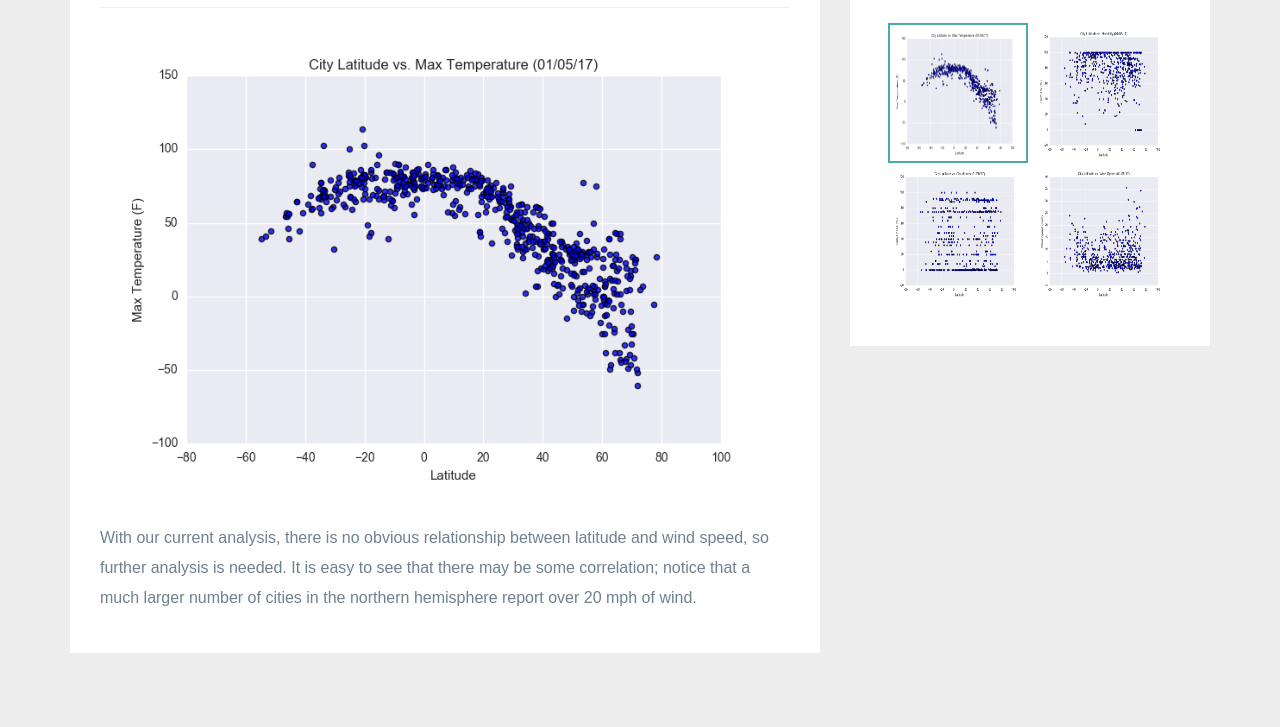
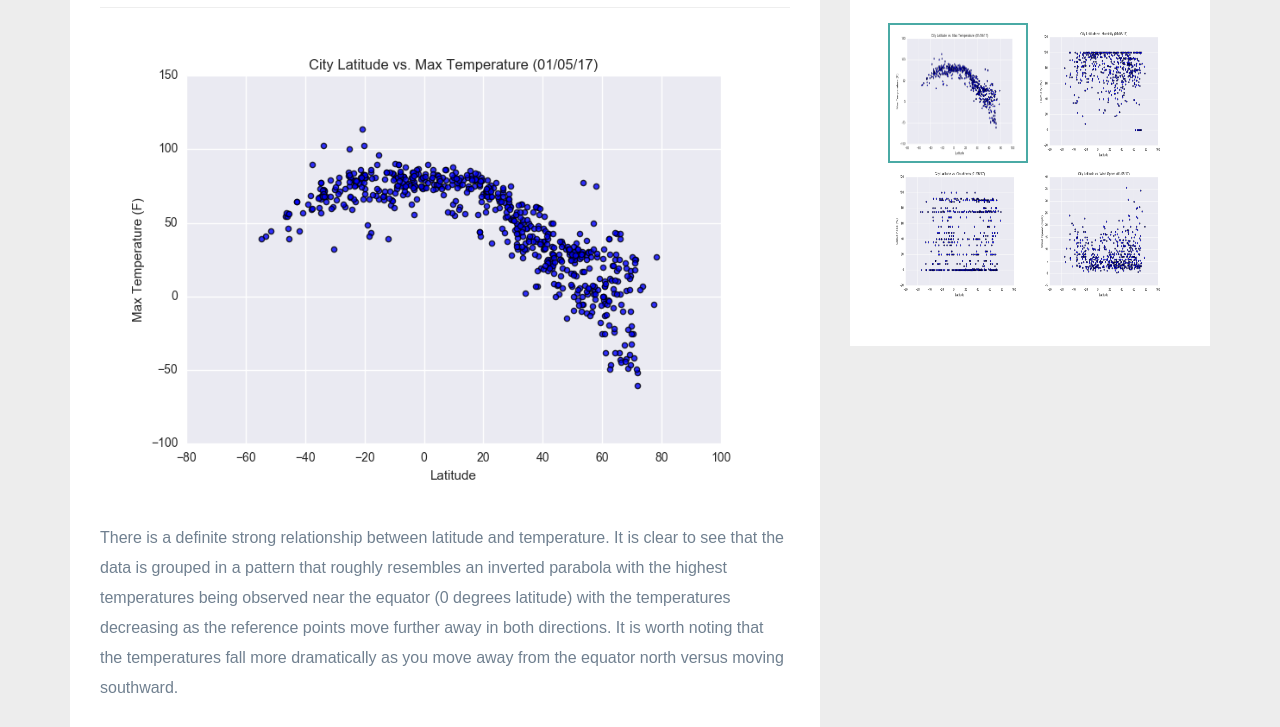
Before and after one commit to jcook25/web-design-challenge, a plain HTML site: page visualizations/temp.html in a window 1280 px wide. Shown: the part 225-952 px from the top of the page. Drawn offline with nearby package versions, Linux system fonts and the light colour scheme.

Commit message:
data descriptions

```diff
--- a/visualizations/temp.html
+++ b/visualizations/temp.html
@@ -64,7 +64,11 @@
             <h1 class="description-header">Max Temperature</h1>
             <hr class="description-hr"/>
             <img src="../assets/images/Fig1.png" alt="" class="img-responsive"/>
-            <p>With our current analysis, there is no obvious relationship between latitude and wind speed, so further analysis is needed. It is easy to see that there may be some correlation; notice that a much larger number of cities in the northern hemisphere report over 20 mph of wind.</p>
+            <p>There is a definite strong relationship between latitude and temperature.
+              It is clear to see that the data is grouped in a pattern that roughly resembles an inverted parabola with the
+              highest temperatures being observed near the equator (0 degrees latitude) with the temperatures decreasing as the
+              reference points move further away in both directions. It is worth noting that the temperatures fall more
+              dramatically as you move away from the equator north versus moving southward. </p>
           </article>
         </div>
         <div class="col-md-4">
```
Also changed, not shown: visualizations/cloudiness.html (+1 -1 lines), visualizations/humidity.html (+4 -1 lines).
